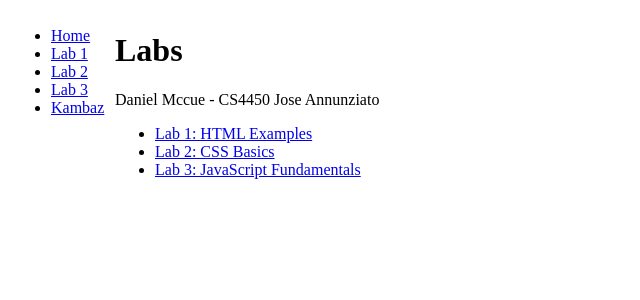
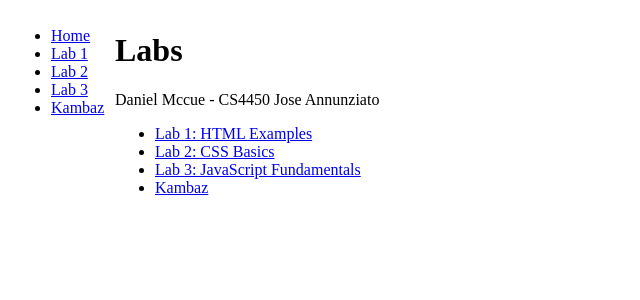
Before and after one commit to DanMccue/CS4450-A1, a Next.js app: page /labs in a window 1280 px wide. Shown: the top 300 px of the page, without its empty margins (0-640 px from the left). Built offline with nearby package versions, Linux system fonts and the light colour scheme.

Commit message:
add kambaz link

```diff
--- a/app/labs/page.tsx
+++ b/app/labs/page.tsx
@@ -17,6 +17,10 @@ export default function labs() {
          <Link href="/labs/lab3" id="wd-lab3-link">
            Lab 3: JavaScript Fundamentals </Link>
        </li>
+       <li>
+         <Link href="/" id="wd-kambaz-link">
+           Kambaz</Link>
+       </li>
      </ul>
    </div>
 );}
```
